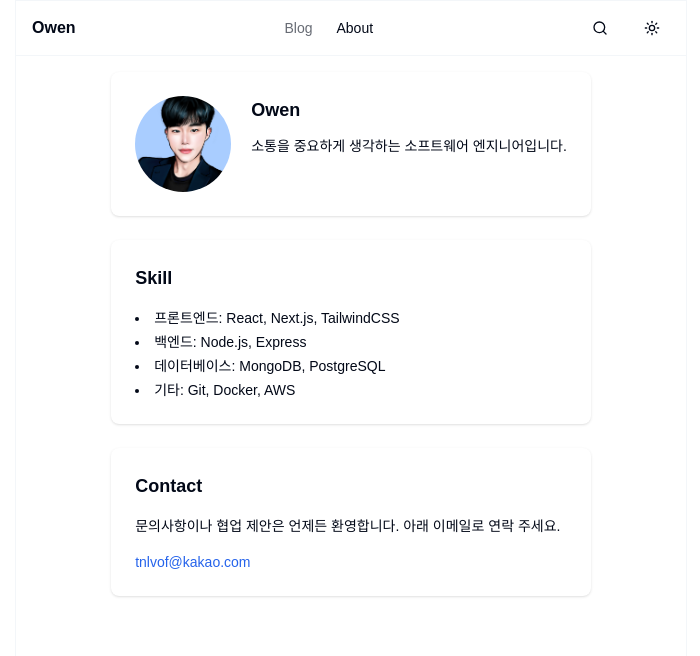
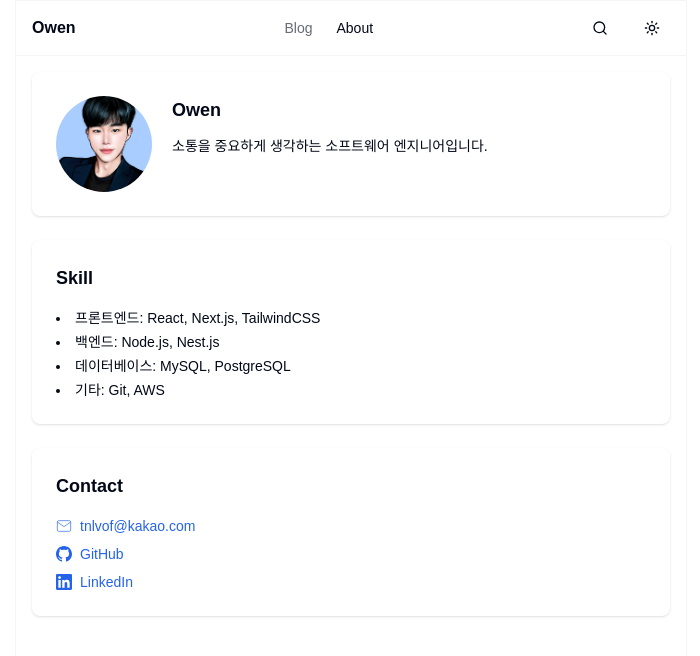
Before and after one commit to tnlvof/owen, a Next.js app: page /about in a window 1280 px wide. Shown: the top 656 px of the page, without its empty margins (289-989 px from the left). Built offline with nearby package versions, Linux system fonts and the light colour scheme.

Commit message:
docs(about): update about page

```diff
--- a/app/about/page.tsx
+++ b/app/about/page.tsx
@@ -6,14 +6,14 @@
 
 export default function AboutPage() {
   return (
-    <div className="flex flex-col dark:bg-gray-900 p-4 min-h-[calc(100vh-3.5rem)]">
+    <div className="flex flex-col dark:bg-gray-900 p-4 min-h-[calc(100vh-3.5rem)] min-w-full">
       <motion.div
         initial={{ opacity: 0, y: 20 }}
         animate={{ opacity: 1, y: 0 }}
         transition={{ duration: 0.5 }}
         className="w-full max-w-2xl space-y-6"
       >
-        <article className="bg-card rounded-lg overflow-hidden shadow transition-all duration-300 hover:shadow-md w-full">
+        <article className="bg-card rounded-lg overflow-hidden shadow transition-all duration-300 hover:shadow-md ">
           <div className="p-6 space-y-4">
             <div className="flex flex-col sm:flex-row items-center sm:items-start space-y-4 sm:space-y-0 sm:space-x-5">
               <Avatar className="w-20 h-20 sm:w-24 sm:h-24">
@@ -43,9 +43,9 @@
             </h2>
             <ul className="list-disc list-inside space-y-1 text-sm text-card-foreground">
               <li>프론트엔드: React, Next.js, TailwindCSS</li>
-              <li>백엔드: Node.js, Express</li>
-              <li>데이터베이스: MongoDB, PostgreSQL</li>
-              <li>기타: Git, Docker, AWS</li>
+              <li>백엔드: Node.js, Nest.js</li>
+              <li>데이터베이스: MySQL, PostgreSQL</li>
+              <li>기타: Git, AWS</li>
             </ul>
           </div>
         </article>
@@ -55,13 +55,58 @@
             <h2 className="text-lg font-semibold text-card-foreground">
               Contact
             </h2>
-            <p className="text-sm text-card-foreground">
-              문의사항이나 협업 제안은 언제든 환영합니다. 아래 이메일로 연락
-              주세요.
-            </p>
-            <p className="text-sm font-medium text-blue-600 dark:text-blue-400">
-              tnlvof@kakao.com
-            </p>
+            <div className="space-y-2">
+              <a
+                href="mailto:tnlvof@kakao.com"
+                className="flex items-center space-x-2 text-sm text-blue-600 dark:text-blue-400 hover:underline"
+              >
+                <svg
+                  xmlns="http://www.w3.org/2000/svg"
+                  viewBox="0 0 24 24"
+                  fill="none"
+                  stroke="currentColor"
+                  className="w-4 h-4"
+                >
+                  <path d="M4 4h16c1.1 0 2 .9 2 2v12c0 1.1-.9 2-2 2H4c-1.1 0-2-.9-2-2V6c0-1.1.9-2 2-2z" />
+                  <polyline points="22,6 12,13 2,6" />
+                </svg>
+                <span>tnlvof@kakao.com</span>
+              </a>
+
+              <a
+                href="https://github.com/tnlvof"
+                target="_blank"
+                rel="noopener noreferrer"
+                className="flex items-center space-x-2 text-sm text-blue-600 dark:text-blue-400 hover:underline"
+              >
+                <svg
+                  xmlns="http://www.w3.org/2000/svg"
+                  viewBox="0 0 24 24"
+                  fill="currentColor"
+                  className="w-4 h-4"
+                >
+                  <path d="M12 0c-6.626 0-12 5.373-12 12 0 5.302 3.438 9.8 8.207 11.387.599.111.793-.261.793-.577v-2.234c-3.338.726-4.033-1.416-4.033-1.416-.546-1.387-1.333-1.756-1.333-1.756-1.089-.745.083-.729.083-.729 1.205.084 1.839 1.237 1.839 1.237 1.07 1.834 2.807 1.304 3.492.997.107-.775.418-1.305.762-1.604-2.665-.305-5.467-1.334-5.467-5.931 0-1.311.469-2.381 1.236-3.221-.124-.303-.535-1.524.117-3.176 0 0 1.008-.322 3.301 1.23.957-.266 1.983-.399 3.003-.404 1.02.005 2.047.138 3.006.404 2.291-1.552 3.297-1.23 3.297-1.23.653 1.653.242 2.874.118 3.176.77.84 1.235 1.911 1.235 3.221 0 4.609-2.807 5.624-5.479 5.921.43.372.823 1.102.823 2.222v3.293c0 .319.192.694.801.576 4.765-1.589 8.199-6.086 8.199-11.386 0-6.627-5.373-12-12-12z" />
+                </svg>
+                <span>GitHub</span>
+              </a>
+
+              <a
+                href="https://www.linkedin.com/in/jongsoo-lee-23b0a91b7"
+                target="_blank"
+                rel="noopener noreferrer"
+                className="flex items-center space-x-2 text-sm text-blue-600 dark:text-blue-400 hover:underline"
+              >
+                <svg
+                  xmlns="http://www.w3.org/2000/svg"
+                  viewBox="0 0 24 24"
+                  fill="currentColor"
+                  className="w-4 h-4"
+                >
+                  <path d="M20.447 20.452h-3.554v-5.569c0-1.328-.027-3.037-1.852-3.037-1.853 0-2.136 1.445-2.136 2.939v5.667H9.351V9h3.414v1.561h.046c.477-.9 1.637-1.85 3.37-1.85 3.601 0 4.267 2.37 4.267 5.455v6.286zM5.337 7.433c-1.144 0-2.063-.926-2.063-2.065 0-1.138.92-2.063 2.063-2.063 1.14 0 2.064.925 2.064 2.063 0 1.139-.925 2.065-2.064 2.065zm1.782 13.019H3.555V9h3.564v11.452zM22.225 0H1.771C.792 0 0 .774 0 1.729v20.542C0 23.227.792 24 1.771 24h20.451C23.2 24 24 23.227 24 22.271V1.729C24 .774 23.2 0 22.222 0h.003z" />
+                </svg>
+                <span>LinkedIn</span>
+              </a>
+            </div>
           </div>
         </article>
       </motion.div>
--- a/app/blog/[slug]/page.tsx
+++ b/app/blog/[slug]/page.tsx
@@ -19,7 +19,7 @@
   }
 
   return (
-    <article className="p-8 mx-auto max-w-2xl">
+    <article className="p-8 mx-auto max-w-2xl min-w-full">
       <header className="mb-8">
         <h1 className="text-3xl font-bold">{post.title}</h1>
         {post.description && (
--- a/app/blog/page.tsx
+++ b/app/blog/page.tsx
@@ -5,7 +5,7 @@
   const posts = await getAllPosts();
 
   return (
-    <div className="w-full dark:bg-gray-900 min-h-[calc(100vh-3.5rem)]">
+    <div className="w-full dark:bg-gray-900 min-h-[calc(100vh-3.5rem)] ">
       <div className="w-full mx-auto p-4">
         <div className="space-y-8">
           {posts.map((post, index) => (
```
